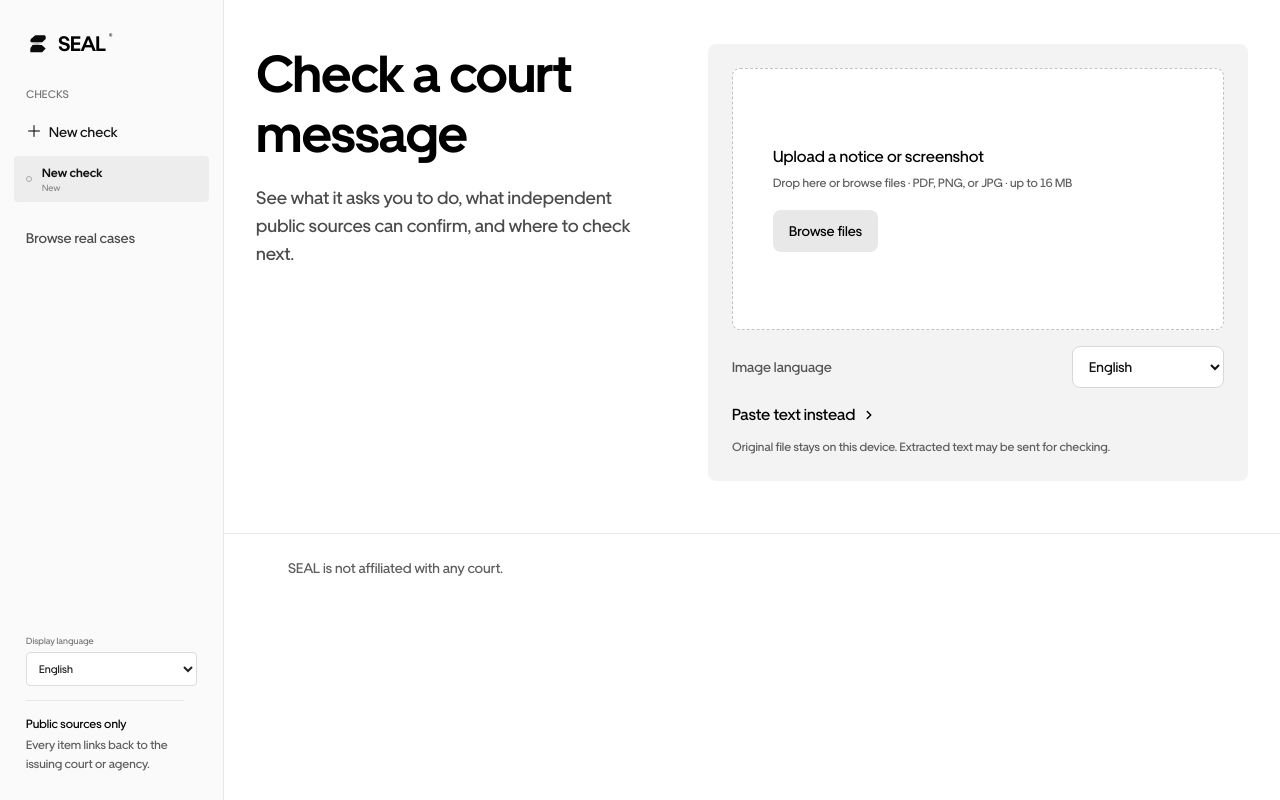
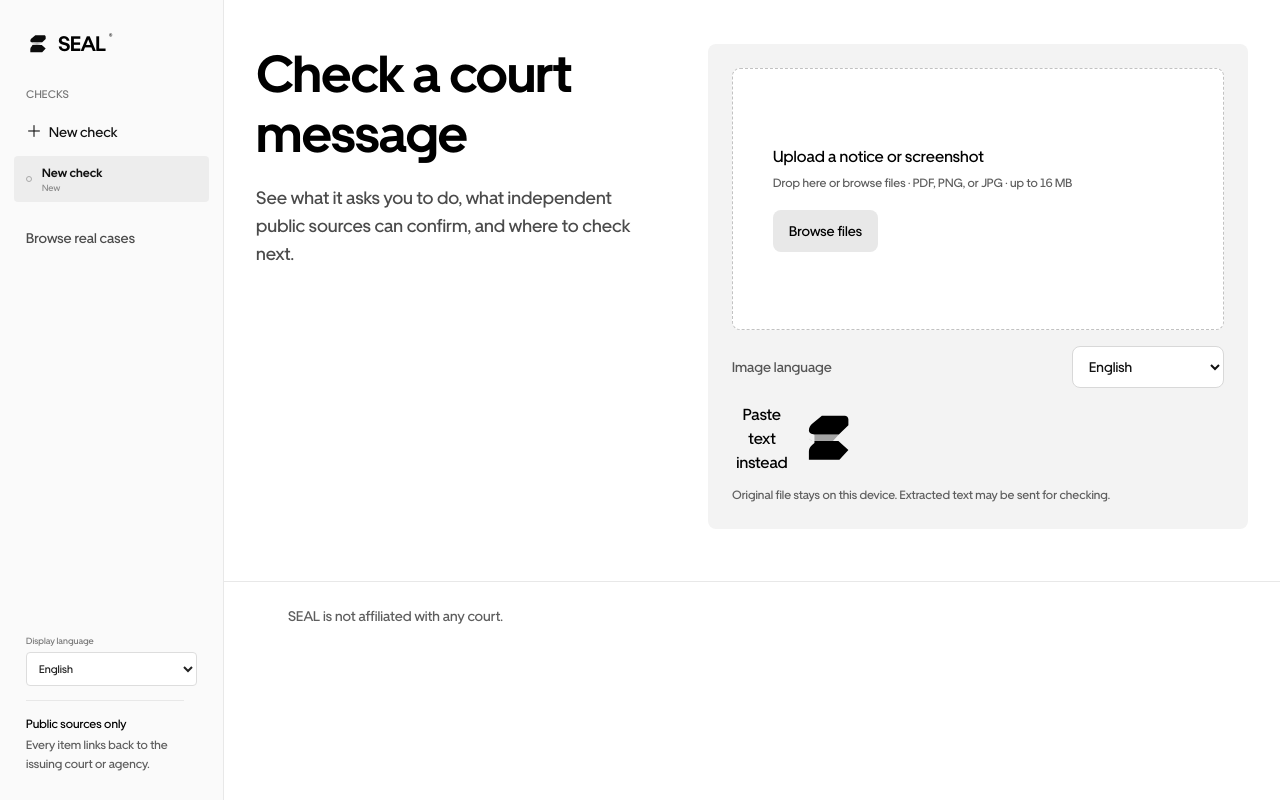
Before and after one commit to Davemafy/seal, a Next.js app: page / in a window 1280 px wide. Built offline with nearby package versions, Linux system fonts and the light colour scheme.

Commit message:
Replace generic arrows with SEAL guide mark

```diff
--- a/app/seal-app.tsx
+++ b/app/seal-app.tsx
@@ -74,9 +74,11 @@ const formatStoryTime=(seconds:number)=>{
  return `${Math.floor(whole/60)}:${String(whole%60).padStart(2,'0')}`;
 };
 
-function DesignChevron({direction='down'}:{direction?:'down'|'right'|'left'|'up'}){
- return <svg className={`design-chevron is-${direction}`} viewBox="0 0 14 14" aria-hidden="true" focusable="false">
-  <path d="M3.5 5.25 7 8.75l3.5-3.5" fill="none" stroke="currentColor" strokeWidth="1.5" strokeLinecap="round" strokeLinejoin="round"/>
+function SealGuideIcon({direction='down'}:{direction?:'down'|'right'|'left'|'up'}){
+ return <svg className={`seal-guide-icon is-${direction}`} viewBox="0 0 16 16" aria-hidden="true" focusable="false">
+  <path d="M2.5 5.95c0-.72.3-1.3.9-1.77L5.78 2.2h5.76c.52 0 .94.42.94.94v1.48l-2.42 2.3H3.9c-.79 0-1.4-.36-1.4-.97Z" fill="currentColor"/>
+  <path d="M3.9 8.58h6.06l2.52 2.27-2.27 2.45H2.5v-2.08c0-.65.27-1.2.8-1.64l.6-.5Z" fill="currentColor"/>
+  <path d="M3.9 6.92h6.16L8.58 8.58H3.9c-.8 0-1.4-.34-1.4-.94 0 .52.65.94 1.4.94Z" fill="currentColor" opacity=".32"/>
  </svg>;
 }
 
@@ -1442,7 +1444,7 @@ async function upload(uploaded:File){
    <div className="mobile-nav-tools">
     <div className="mobile-language-menu">
      <button type="button" className="mobile-language-trigger" aria-label={ui('displayLanguage')} aria-haspopup="listbox" aria-expanded={languageMenuOpen} onClick={()=>setLanguageMenuOpen(open=>!open)}>
-      <span>{displayLocale.toUpperCase()}</span><DesignChevron/>
+      <span>{displayLocale.toUpperCase()}</span><SealGuideIcon/>
      </button>
      {languageMenuOpen&&<div className="mobile-language-popover" role="listbox" aria-label={ui('displayLanguage')}>
       <div className="mobile-language-title">{ui('displayLanguage')}</div>
@@ -1534,13 +1536,13 @@ async function upload(uploaded:File){
        </button>
        {!busy&&<>
         <label className="ocr-language-control"><span>{ui('imageLanguage')}</span><select value={ocrLanguage} onChange={event=>setOcrLanguage(event.target.value as OcrLanguage)}>{Object.entries(ocrLanguages).map(([code,label])=><option key={code} value={code}>{label}</option>)}</select></label>
-        <button className="paste-mode-switch" type="button" onClick={()=>setPasteMode(true)}>{ui('pasteInstead')} <DesignChevron direction="right"/></button>
+        <button className="paste-mode-switch" type="button" onClick={()=>setPasteMode(true)}>{ui('pasteInstead')} <SealGuideIcon direction="right"/></button>
         <p className="privacy-note">{ui('privacyNote')}</p>
        </>}
       </>
       :
       <div className="paste-mode-panel">
-       <button className="paste-mode-switch paste-mode-back" type="button" onClick={()=>setPasteMode(false)}><DesignChevron direction="left"/> {ui('uploadInstead')}</button>
+       <button className="paste-mode-switch paste-mode-back" type="button" onClick={()=>setPasteMode(false)}><SealGuideIcon direction="left"/> {ui('uploadInstead')}</button>
        <label className="paste-field">
         <span className="field-label">{ui('messageText')}</span>
         <textarea autoFocus aria-label="Paste the court message" value={draft} onChange={event=>setDraft(event.target.value)} placeholder={ui('messagePlaceholder')}/>
@@ -1567,7 +1569,7 @@ async function upload(uploaded:File){
        <p className="result-origin">{[
         file?(file.kind==='pdf'?'PDF':'Image'):'Text',
         documentLanguage?.label,
-        displayLocale!=='en'?'→ '+DISPLAY_LANGUAGES[displayLocale]:''
+        displayLocale!=='en'?'Display '+DISPLAY_LANGUAGES[displayLocale]:''
        ].filter(Boolean).join(' · ')}</p>
       </div>
      </div>
@@ -1754,7 +1756,7 @@ async function upload(uploaded:File){
         </nav>
 
         <details className="decision-details">
-         <summary><span>Why this result</span><DesignChevron/></summary>
+         <summary><span>Why this result</span><SealGuideIcon/></summary>
          <div className="decision-details-body">
           {riskSummary&&<div className="decision-risks">
            <div className="decision-risk-row"><span>Message instructions</span><div><strong>{translatedResult.riskInstructionsTitle||riskSummary.instructions.title}</strong><small>{translatedResult.riskInstructionsDetail||riskSummary.instructions.detail}</small></div></div>
@@ -1920,7 +1922,7 @@ async function upload(uploaded:File){
       <div className="journey-content"><div className="obligation-list">{obligations.map(item=><div className="obligation-row" key={item.id}><div><strong>{cleanDisplayText(item.text)}</strong>{item.deadline&&<small>Time/date stated: {item.deadline}</small>}</div><span className={item.status==='MISMATCH'?'is-conflict':item.status==='MATCH'?'is-match':''}>{item.statusLabel}</span></div>)}</div><p className="journey-note">Dates and instructions here come from the message unless a row explicitly says it matches a public source.</p></div>
      </div>}
      <details className="journey-details" data-testid="plain-language-explanation">
-      <summary><span>Explain this notice</span><small>Plain language + translation</small><DesignChevron/></summary>
+      <summary><span>Explain this notice</span><small>Plain language + translation</small><SealGuideIcon/></summary>
       <div className="journey-details-body">
        <div className="explanation-controls"><small>Explanation follows Display language: {DISPLAY_LANGUAGES[displayLocale]} · detected document language: {documentLanguage?.label||'Unknown'}{documentLanguage?.confidence==='low'?' · low confidence':''}</small></div>
        {displayedExplanation&&<div className="plain-explanation" aria-live="polite"><h3>{displayedExplanation.title}</h3><p>{displayedExplanation.summary}</p></div>}
@@ -1928,7 +1930,7 @@ async function upload(uploaded:File){
       </div>
      </details>
      <details className="journey-details" data-testid="resolution-help">
-      <summary><span>Get help resolving this</span><small>Court, recovery, and legal-aid paths</small><DesignChevron/></summary>
+      <summary><span>Get help resolving this</span><small>Court, recovery, and legal-aid paths</small><SealGuideIcon/></summary>
       <div className="journey-details-body support-paths">
        <div className="support-path"><strong>{translatedResult.supportHaventTitle||'I haven’t acted yet'}</strong><p>{translatedResult.supportHaventCopy||'Use the independently sourced court route above before calling, paying, scanning, replying, or appearing because of this message.'}</p></div>
        <div className="support-path"><strong>{translatedResult.supportPaidTitle||'I already paid'}</strong><p>{translatedResult.supportPaidCopy||'Contact your bank or payment provider through its official app, card, or website and report the transaction immediately.'}</p>{justiceSupport?.recovery&&<a className="journey-link" href={justiceSupport.recovery.url} target="_blank" rel="noopener noreferrer">{justiceSupport.recovery.label}</a>}</div>
@@ -2009,7 +2011,7 @@ async function upload(uploaded:File){
          <div className="source-timestamp">{evidence.source_mode==='LIVE'?'Live official source':'Source snapshot'} · {new Date(evidence.checked_at).toLocaleDateString('en-US',{year:'numeric',month:'short',day:'numeric',timeZone:'UTC'})}</div>
         </div>)}
         {currentResult.evidence.length>1&&currentResult.explanation!=='Official sources currently disagree.'&&<details className="additional-sources">
-         <summary><span>{currentResult.evidence.length-1} more source excerpt{currentResult.evidence.length>2?'s':''}</span><DesignChevron/></summary>
+         <summary><span>{currentResult.evidence.length-1} more source excerpt{currentResult.evidence.length>2?'s':''}</span><SealGuideIcon/></summary>
          {currentResult.evidence.slice(1).map((evidence,index)=><div key={index}>
           <div>{evidence.title}</div>
           <blockquote>{evidence.excerpt}</blockquote>
@@ -2023,7 +2025,7 @@ async function upload(uploaded:File){
      </div>
 
      <details className="technical-record" open={technicalOpen} onToggle={event=>setTechnicalOpen(event.currentTarget.open)}>
-      <summary><span>Technical record</span><DesignChevron/></summary>
+      <summary><span>Technical record</span><SealGuideIcon/></summary>
       <p>Extractor: {extractionMode} · {resolverSummary}</p>
       {!!verification.lanes?.length&&<div className="verification-lanes">
        {verification.lanes.map(lane=><div className="verification-lane" key={lane.id}>
```
